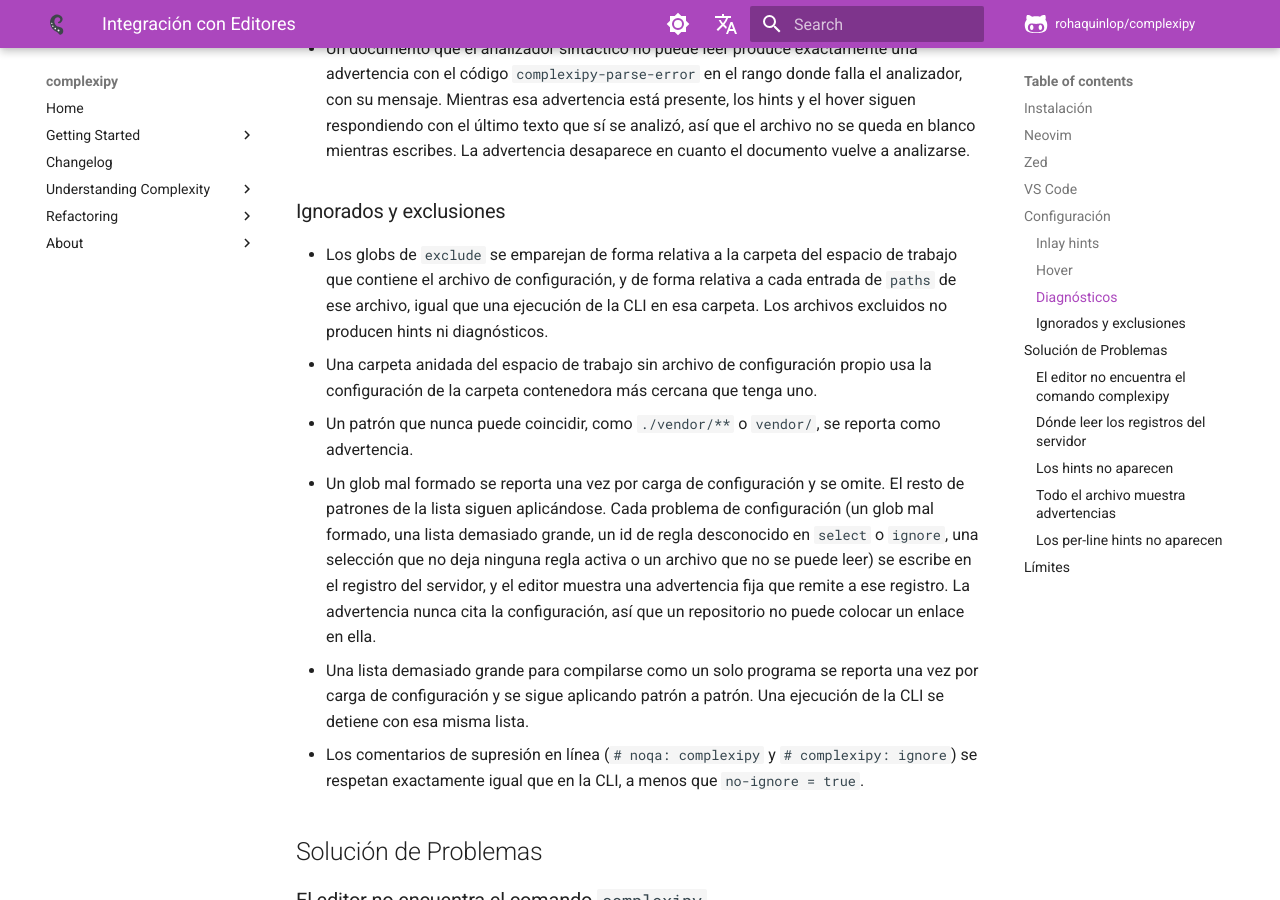
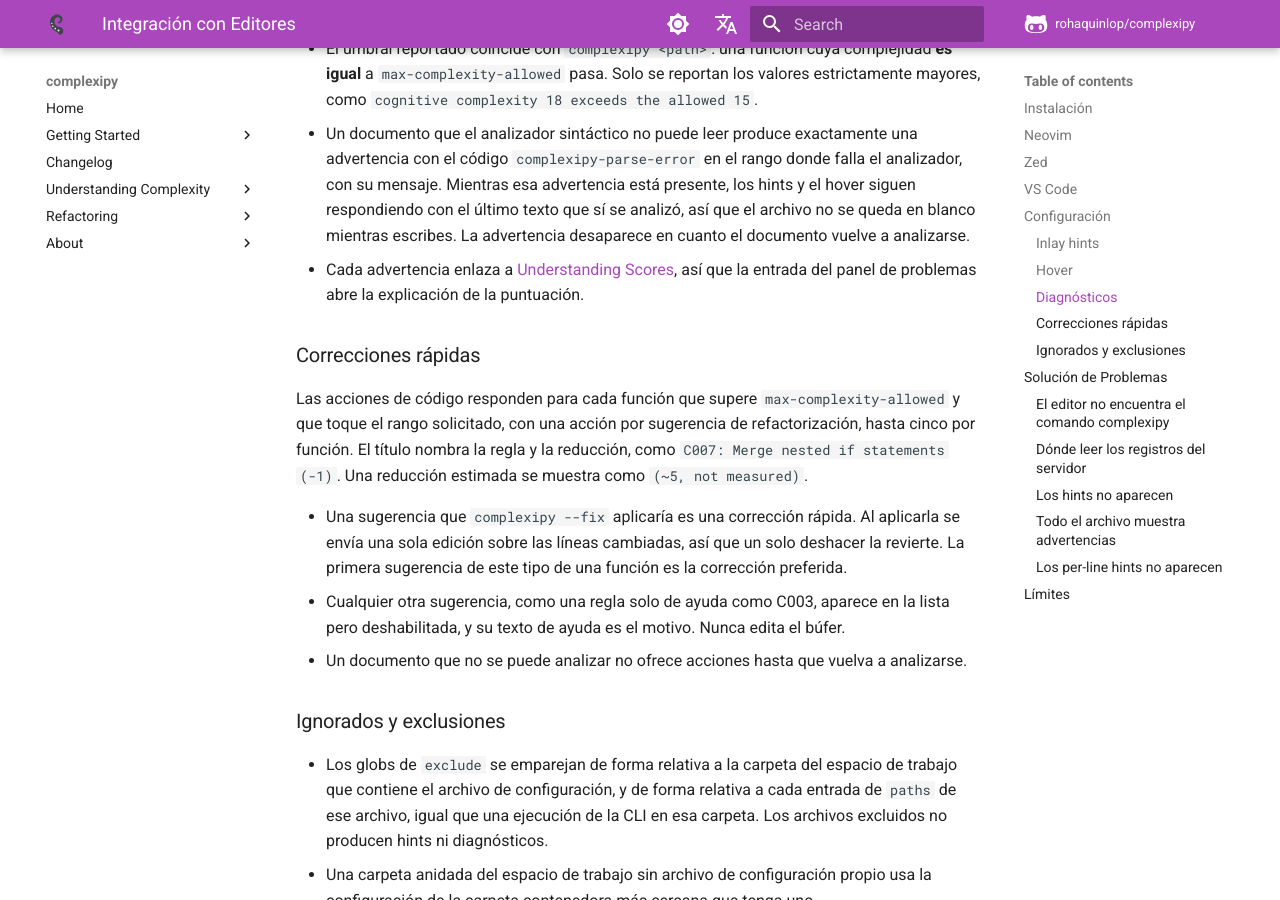
Before and after one commit to rohaquinlop/complexipy, an MkDocs documentation site: the page built from docs/es/editors.md, in a window 1280 px wide and 900 px high, scrolled down 6189 px. Built offline with MkDocs 1.6.1 and Material for MkDocs 9.7.7, drawn with Linux system fonts in a browser that asks for light colours; comment, search, counter and statistics services are not loaded; some of the changed text lies outside the part shown.

Commit message:
docs(lsp): document quick fixes and the diagnostic link

```diff
--- a/docs/es/editors.md
+++ b/docs/es/editors.md
@@ -18,6 +18,10 @@ En el editor obtienes:
   `max-complexity-allowed`, con el mensaje
   `cognitive complexity 18 exceeds the allowed 15` sobre el nombre de la
   función.
+- **Correcciones rápidas** - cada sugerencia de refactorización de una función
+  que supere `max-complexity-allowed`, como una acción de código. Una
+  sugerencia segura de aplicar reescribe el búfer en una sola edición que se
+  puede deshacer.
 
 Los resultados se actualizan mientras escribes. El servidor usa sincronización
 completa del documento y analiza solo los documentos que tienes abiertos, así
@@ -295,6 +299,27 @@ función anidada se muestra su función padre.
   respondiendo con el último texto que sí se analizó, así que el archivo no se
   queda en blanco mientras escribes. La advertencia desaparece en cuanto el
   documento vuelve a analizarse.
+- Cada advertencia enlaza a
+  [Understanding Scores](https://complexipy.com/understanding-scores/), así que
+  la entrada del panel de problemas abre la explicación de la puntuación.
+
+### Correcciones rápidas
+
+Las acciones de código responden para cada función que supere
+`max-complexity-allowed` y que toque el rango solicitado, con una acción por
+sugerencia de refactorización, hasta cinco por función. El título nombra la
+regla y la reducción, como `C007: Merge nested if statements (-1)`. Una
+reducción estimada se muestra como `(~5, not measured)`.
+
+- Una sugerencia que `complexipy --fix` aplicaría es una corrección rápida. Al
+  aplicarla se envía una sola edición sobre las líneas cambiadas, así que un
+  solo deshacer la revierte. La primera sugerencia de este tipo de una función
+  es la corrección preferida.
+- Cualquier otra sugerencia, como una regla solo de ayuda como C003, aparece
+  en la lista pero deshabilitada, y su texto de ayuda es el motivo. Nunca edita
+  el búfer.
+- Un documento que no se puede analizar no ofrece acciones hasta que vuelva a
+  analizarse.
 
 ### Ignorados y exclusiones
 
```
Also changed, not shown: CHANGELOG.md (+8 -0 lines), docs/editors.md (+21 -0 lines), docs/es/changelog.md (+9 -0 lines).
